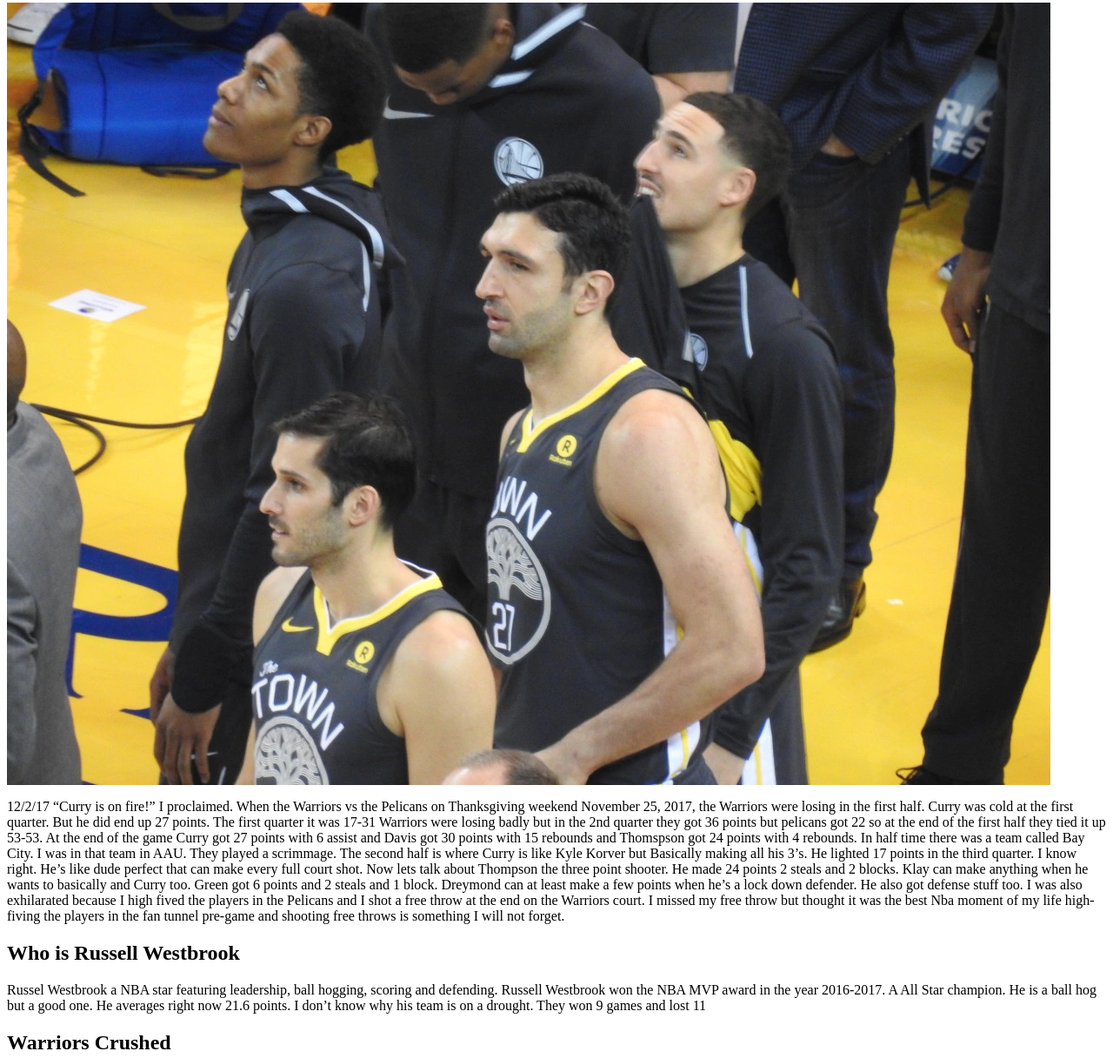
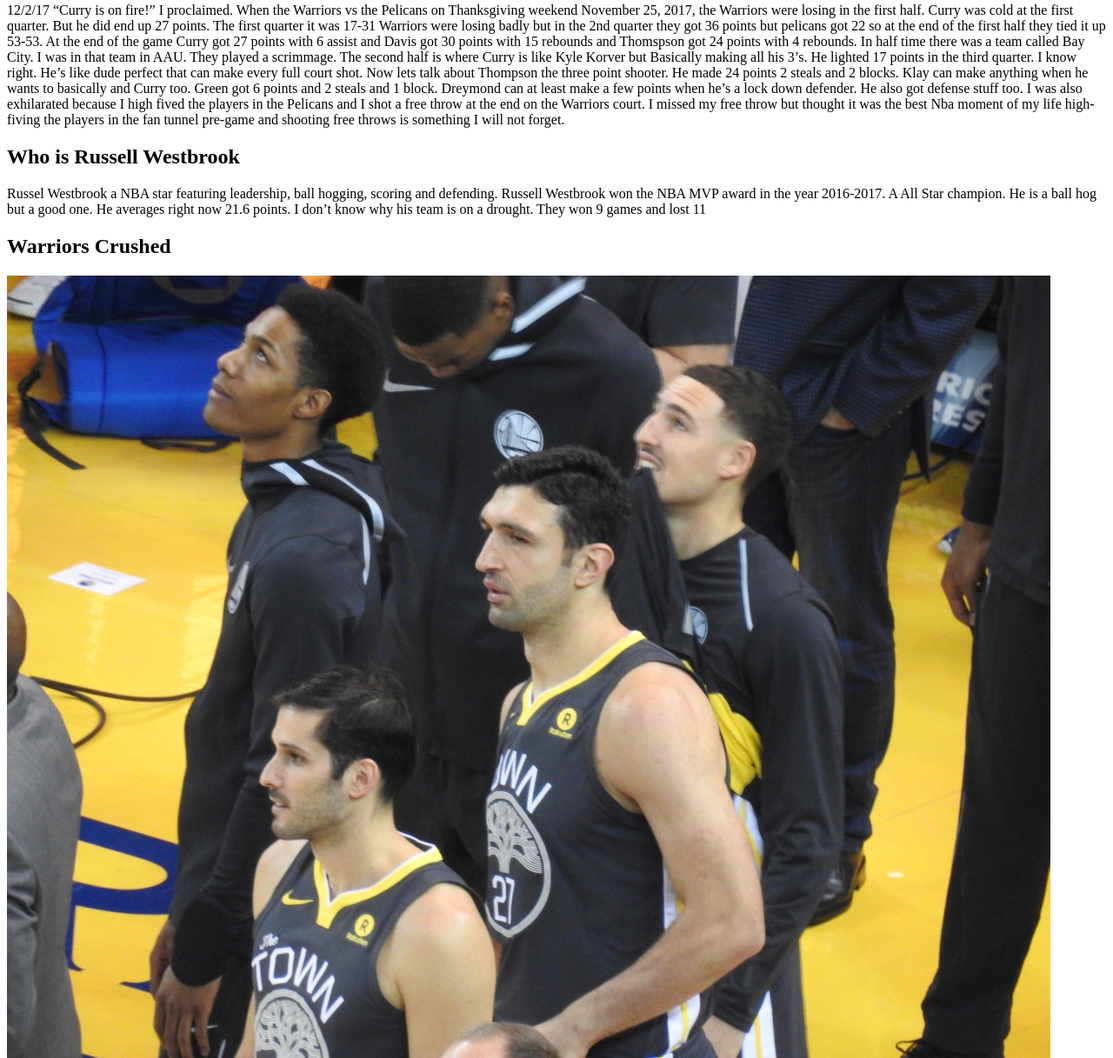
Before and after one commit to clockshield/clockshield.github.io, a plain HTML site: page sportsbusters.html in a window 1280 px wide. Shown: the part 5351-6568 px from the top of the page at 87% size. Drawn offline with Linux system fonts and the light colour scheme.

Commit message:
Update sportsbusters.html

```diff
--- a/sportsbusters.html
+++ b/sportsbusters.html
@@ -68,14 +68,13 @@ src="https://www.youtube.com/embed/lc54a0sw780">
   <h2>An Unsuspecting Loss</h2>
   <p>Monday night, it was the Clippers against Rockets with Chris Paul in the Rockets. No James Harden on the Rockets and no Austin Rivers and Deandre Jordan for the Clippers. It was also the home of the Clippers. Blake Griffin got 29 points, 6 assists and 10 rebounds. It was also a drama night Blake got 1 tech and had alot of fights with Chris Paul / CP3. When it was the 4th qaurter 3:34 seconds left a fight was going on against Paul and Blake. Lou Williams got 31 points, 9 assists and 3 rebounds plus 40 mins on the court. austin rivers had a conversation with Treavor Ariza on the bench then when Blake came both of them got sent back to their lockers. Treavor wanted to go to the clippers lockers but the players on the clippers pushed him and stuff. At the end it was 102-113 the clippers had won. Clint Capela got requested to knock on the clippers locker room to see what they were doing. I never saw this or heard about this drama. Lucky I wasn’t one of those players in those two teams. It was a horrible night and it was even Martin Luther king Jr’s birthday. It looked like it wasn’t even basketball any more. It looked like a movie. Houston was up basically the whole game. I don’t know how they got back up and won. I can’t lie thought the clippers got alot better. They are 7th in the conference. I think the will make it to the conference finals against probably the warriors.</p>
 <h2>The Big Comeback</h2>
-<img src = "images/zazawarriorcrush.jpg">
   <p>12/2/17
 
     “Curry is on fire!” I proclaimed. When the Warriors vs the Pelicans on Thanksgiving weekend November 25, 2017, the Warriors were losing in the first half. Curry was cold at the first quarter. But he did end up 27 points. The first quarter it was 17-31 Warriors were losing badly but in the 2nd quarter they got 36 points but pelicans got 22 so at the end of the first half they tied it up 53-53. At the end of the game Curry got 27 points with 6 assist and Davis got 30 points with 15 rebounds and Thomspson got 24 points with 4 rebounds. In half time there was a team called Bay City. I was in that team in AAU. They played a scrimmage. The second half is where Curry is like Kyle Korver but Basically making all his 3’s. He lighted 17 points in the third quarter. I know right. He’s like dude perfect that can make every full court shot. Now lets talk about Thompson the three point shooter. He made 24 points 2 steals and 2 blocks. Klay can make anything when he wants to basically and Curry too. Green got 6 points and 2 steals and 1 block. Dreymond can at least make a few points when he’s a lock down defender. He also got defense stuff too. I was also exhilarated because I high fived the players in the Pelicans and I shot a free throw at the end on the Warriors court. I missed my free throw but thought it was the best Nba moment of my life high-fiving the players in the fan tunnel pre-game and shooting free throws is something I will not forget.</p>
 <h2>Who is Russell Westbrook</h2>
   <p>Russel Westbrook a NBA star featuring leadership, ball hogging, scoring and defending. Russell Westbrook won the NBA MVP award in the year 2016-2017. A All Star champion. He is a ball hog but a good one. He averages right now 21.6 points. I don’t know why his team is on a drought. They won 9 games and lost 11</p>
 <h2>Warriors Crushed</h2>
-IMG
+<img src = "images/zazawarriorcrush.jpg">
   <p>11/22/17
 
 “When I’m on the court I have no friends except for the ball” said Westbrook. The night Warriors vs the OKC was the night the Warriors got dumped. Curry the superstar got 6 turnovers with 24 points. Klay got 1 turnover but with only 9 points. Durant got booed basically every time he touched the ball. On the other side Westbrook got 34 points a season high. At the end of the game OKC got 108 points and Warriors got 91 points. At the third quarter Westbrook and Durant got into a fight with double techs. It was a horrible night for the Warriors. If your a Warriors fan and you hate the OKC because of the OKC crushed the Warriors don’t worry, the OKC basically lost all their games. Warriors are going to improve. They can’t be that bad I mean they have 4 stars in their team so their probably going to make it to the finals. Paul George and Carmelo Anthony on the other side both added together 44 points. Carmelo got 22 points and George got 20. George and Carmelo are probably going to be in the all star game but Westbrook will for sure be in it. The next game for the Warriors are going to be the bulls and a highly chance the Warriors are going to win.</p>
```
